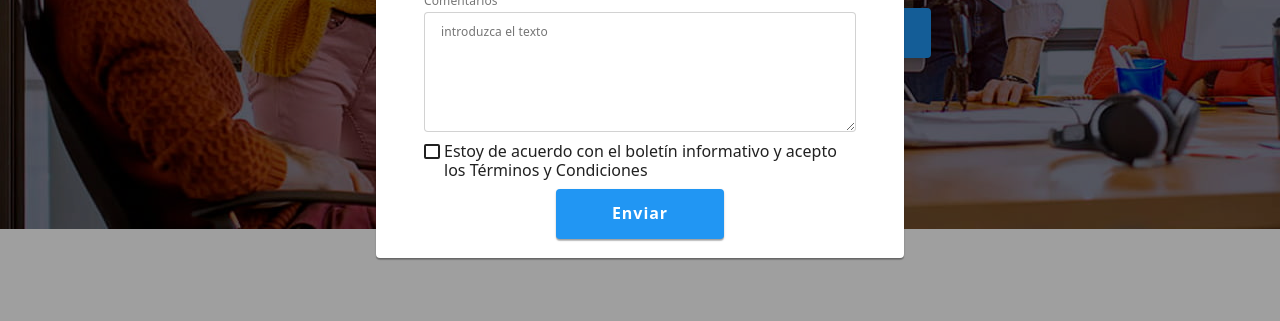
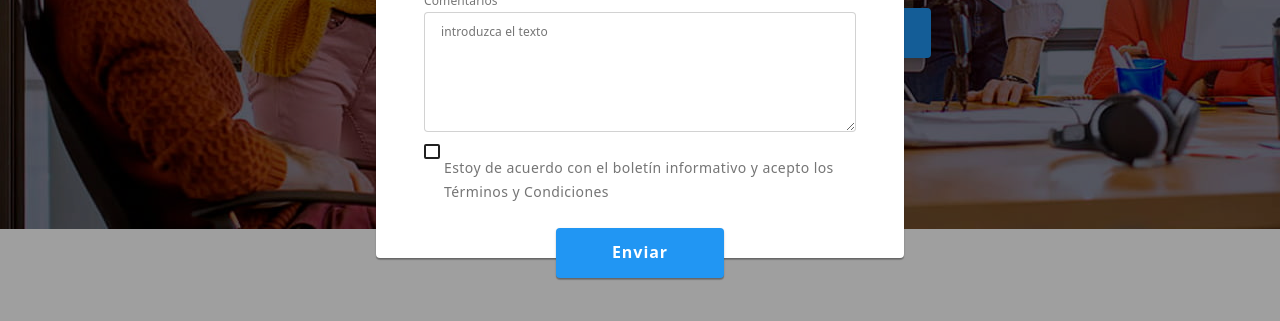
Before and after one commit to Paolaph8/goit-markup-hw-06, a plain HTML site: page index.html in a window 1280 px wide. Both pictures are taken after a click on the button "Solicite nuestro servicio". Shown: the part 451-772 px from the top of the page. Drawn offline with nearby package versions, Linux system fonts and the light colour scheme.

Commit message:
Cambios2

```diff
--- a/ccs/styles.css
+++ b/ccs/styles.css
@@ -759,6 +759,14 @@ textarea:focus {
     display: inline;
 }
 
+.terms {
+    color: #757575;
+    font-weight: 400;
+    font-size: 14px;
+    line-height: 24px;
+    letter-spacing: 0.03em;
+}
+
 .send-botton {
     display: flex;
     justify-content: center;
--- a/index.html
+++ b/index.html
@@ -410,7 +410,7 @@
                                 <use href="./images/icons.svg#icon-checkmark"></use>
                             </svg>
                         </span>
-                        Estoy de acuerdo con el boletín informativo y acepto los Términos y Condiciones
+                        <p class="terms">Estoy de acuerdo con el boletín informativo y acepto los Términos y Condiciones</p>
                     </label>
                 </div>
                 <button class="send-botton" type="submit">Enviar</button>
```
